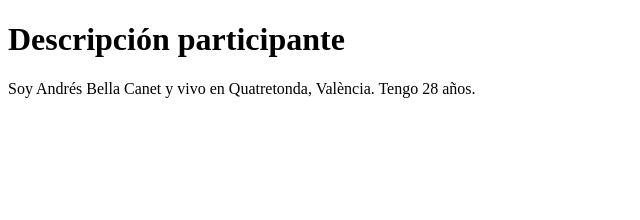
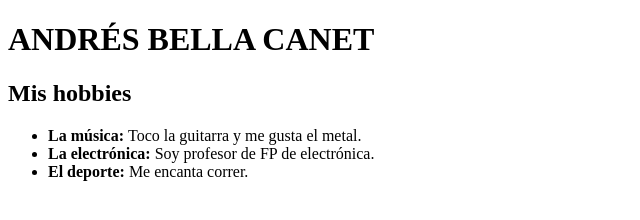
Before and after one commit to PabloTeranRueda/AD1_ED, a plain HTML site: page AndresBellaCanet.html in a window 1280 px wide. Shown: the whole page, without its empty margins (0-640 px from the left). Drawn offline with Linux system fonts and the light colour scheme.

Commit message:
UPDATE: New AndresBellaCanet.html file

```diff
--- a/AndresBellaCanet.html
+++ b/AndresBellaCanet.html
@@ -1,16 +1,19 @@
 <!DOCTYPE html>
-<html lang="es">
+<html lang="en">
 <head>
     <meta charset="UTF-8">
     <meta name="viewport" content="width=device-width, initial-scale=1.0">
-    <title>Quienes somos</title>
+    <title>ANDRÉS BELLA CANET</title>
 </head>
 <body>
-    <h1>Descripción participante</h1>
-    <l>Soy Andrés Bella Canet y vivo en Quatretonda, València. Tengo 28 años.</l>
-    <l></l>
-    <l></l>
-    <l></l>
-    <l></l>
+    <h1>ANDRÉS BELLA CANET</h1>
+    <h2>Mis hobbies</h2>
+    <ul>
+     <li><b>La música: </b>Toco la guitarra y me gusta el metal.</li>
+     <li><b>La electrónica: </b>Soy profesor de FP de electrónica.</li>
+     <li><b>El deporte: </b>Me encanta correr.</li>
+    </ul>
+
+
 </body>
 </html>
```
